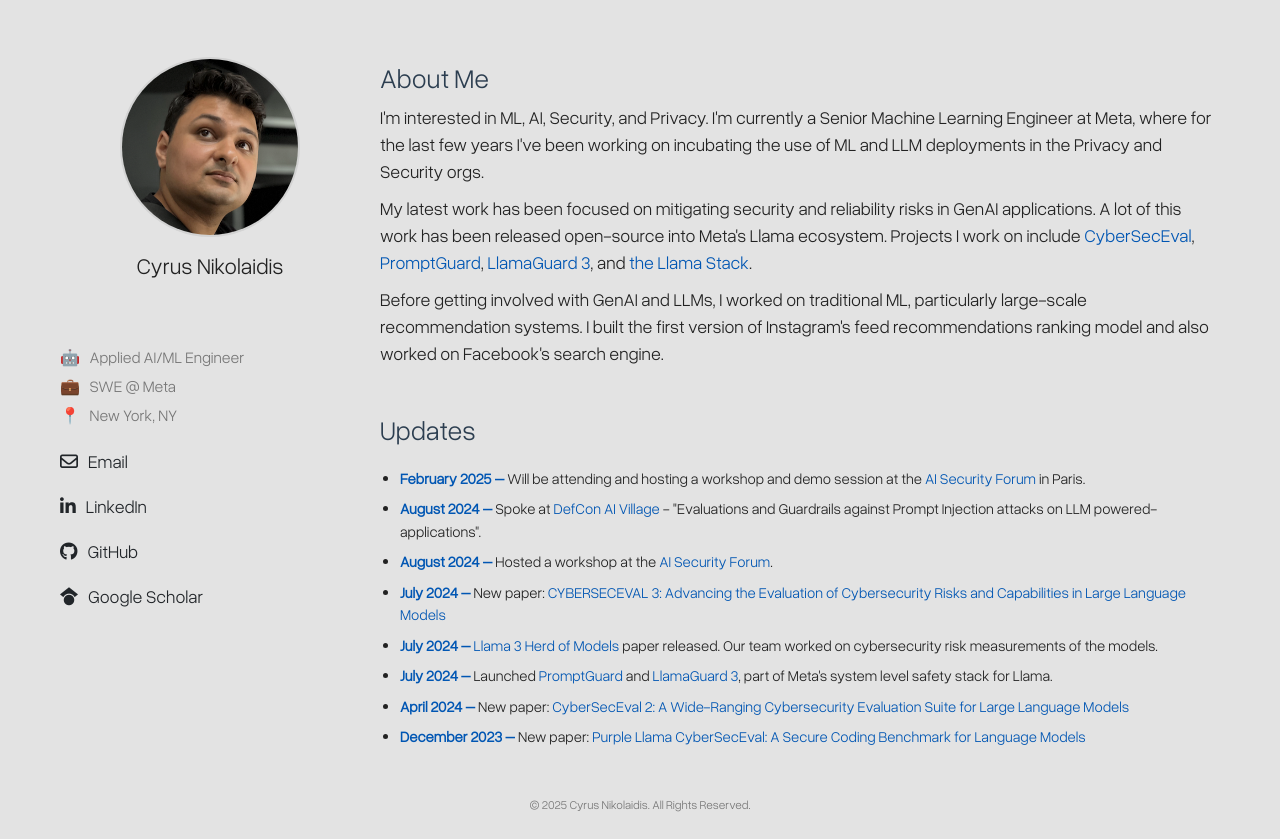
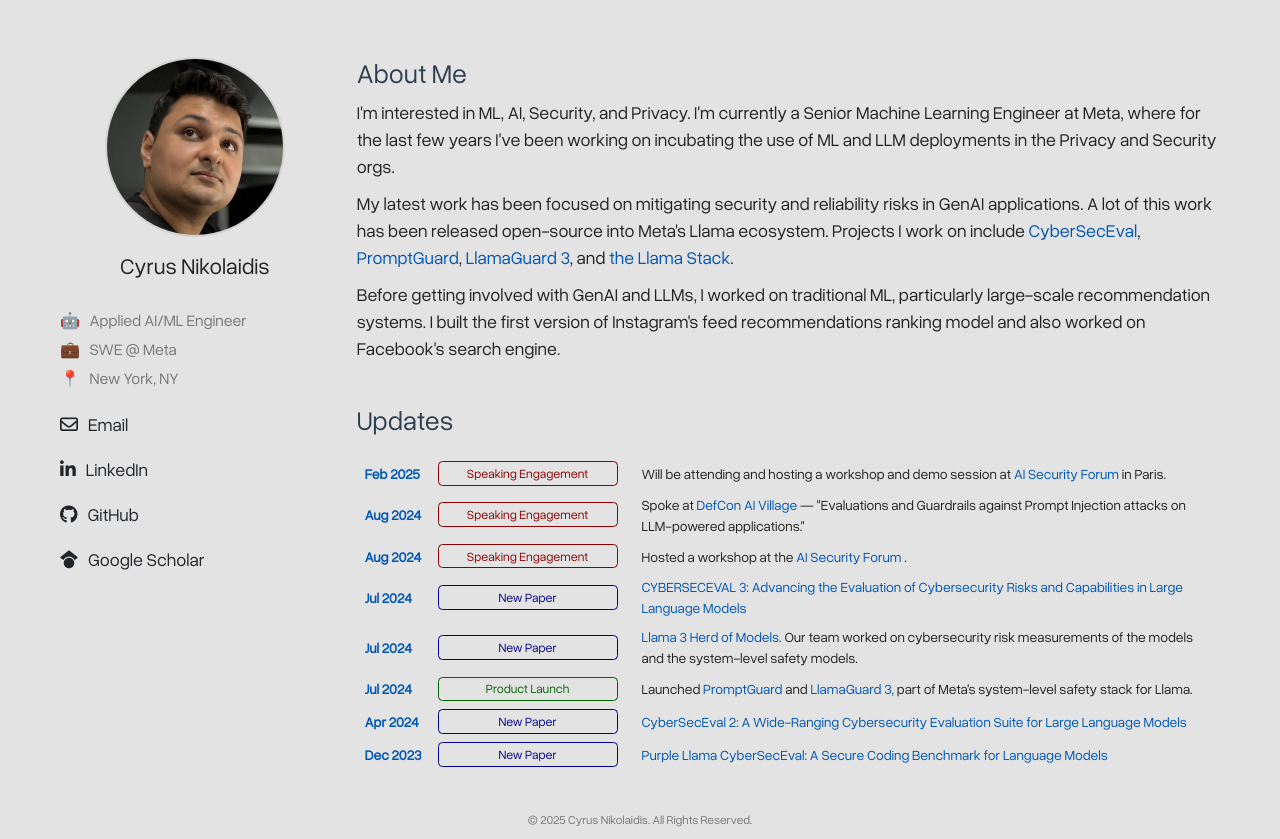
Before and after one commit to cynikolai/cynikolai.github.io, a plain HTML site: page index.html in a window 1280 px wide. Drawn offline with nearby package versions, Linux system fonts and the light colour scheme.

Commit message:
more fixes

```diff
--- a/index.html
+++ b/index.html
@@ -13,10 +13,10 @@
       /* Font face declaration for Overused Grotesk */
       @font-face {
         font-family: "Overused Grotesk";
-        src: url("fonts/OverusedGrotesk-Book.woff2") format("woff2");
+        src: url("fonts/OverusedGrotesk-Roman.woff2") format("woff2");
         font-weight: 400;
         font-style: normal;
-        font-display: swap; /* Ensures text remains visible during font loading */
+        font-display: swap;
       }
 
       html,
@@ -24,7 +24,7 @@
         margin: 0;
         padding: 0;
         height: 100%;
-        font-family: "Overused Grotesk", system-ui, -apple-system, sans-serif; /* Added system fonts as fallback */
+        font-family: "Overused Grotesk", system-ui, -apple-system, sans-serif;
         font-size: 18px;
         background-color: #e3e3e3;
         color: #222;
@@ -35,6 +35,7 @@
         display: flex;
         flex-direction: column;
       }
+
       .main-content {
         flex: 1;
       }
@@ -52,26 +53,25 @@
         padding: 0 60px;
         max-width: 1400px;
       }
-      .d-flex {
-        display: flex;
-        gap: 20px;
+
+      /* Sidebar buffer under last item (Google Scholar) */
+      #sidebar-wrapper .list-group {
+        margin-bottom: 20px;
       }
 
       /* Sidebar */
-      #sidebar-wrapper {
-        width: 300px;
-      }
       #sidebar-wrapper .sidebar-heading img {
         width: 180px;
         height: 180px;
         border: 2px solid lightgrey;
         border-radius: 50%;
       }
+
       #sidebar-wrapper .sidebar-heading h5 {
         margin-top: 15px;
         margin-bottom: 0;
       }
-      /* Slightly more spacing between lines in this paragraph */
+
       p.spaced-lines {
         font-size: 16px;
         color: #777;
@@ -79,7 +79,7 @@
         line-height: 1.8;
       }
 
-      /* Remove background on hover for list-group-item-action */
+      /* Remove background hover for list-group-item-action */
       .list-group-item-action:hover,
       .list-group-item-action:focus {
         background-color: transparent !important;
@@ -95,6 +95,7 @@
         padding-left: 0;
         padding-right: 0;
       }
+
       i.far,
       i.fab,
       i.fa-brands {
@@ -102,47 +103,92 @@
         margin-right: 10px;
       }
 
-      /* Main content */
-      #page-content-wrapper {
-        flex: 1;
+      /* About/Updates styling */
+      .about-section {
+        margin-top: 0;
       }
-      .about-section {
+
+      .updates-section {
         margin-top: 5px;
       }
-      .updates-section {
-        margin-top: 10px;
-      }
+
       h4 {
         margin: 0 0 10px 0;
         color: #2c3e50;
       }
+
       p {
         margin: 0 0 10px 0;
       }
 
-      /* Updates list */
-      .update-list {
-        list-style-type: disc;
-        padding-left: 20px;
-        margin: 0;
-      }
-      .update-list li {
-        margin-bottom: 8px;
-        font-size: 15px;
-      }
-      .update-date {
-        font-weight: 900; /* Updated to match Black weight */
-        color: #0056b3;
+      /* Updates "invisible table" */
+      .updates-table {
+        display: table;
+        width: 100%;
       }
 
+      .update-row {
+        display: table-row;
+      }
+
+      .update-cell {
+        display: table-cell;
+        vertical-align: middle;
+        padding: 4px 8px;
+        font-size: 14px; /* Smaller font for updates */
+      }
+
+      .update-date {
+        font-weight: 900;
+        color: #0056b3;
+        white-space: nowrap;
+      }
+
+      /* Footer */
       footer {
         padding: 10px;
         color: #767676;
         text-align: center;
       }
+
       footer p {
         margin: 0;
         font-size: 12px;
+      }
+
+      /* Outlined badges with fixed width, text centered, smaller font */
+      .badge-outlined {
+        display: inline-flex;
+        align-items: center;
+        justify-content: center;
+        vertical-align: middle;
+        width: 180px; /* Fixed width to fit "Speaking Engagement" comfortably */
+        padding: 0.3em 0.6em;
+        font-size: 0.7rem; /* Slightly smaller font */
+        font-weight: 500;
+        line-height: 1.2;
+        border-radius: 0.25rem;
+        margin-right: 8px;
+        background-color: transparent;
+        border: 1px solid;
+        text-align: center;
+        white-space: nowrap;
+      }
+
+      /* Custom badge colors */
+      .badge-speaking {
+        color: #8b0000; /* Deep red */
+        border-color: #8b0000;
+      }
+
+      .badge-paper {
+        color: #00008b; /* Deep blue */
+        border-color: #00008b;
+      }
+
+      .badge-launch {
+        color: #006400; /* Deep green */
+        border-color: #006400;
       }
     </style>
   </head>
@@ -151,14 +197,14 @@
       <br />
       <div class="main-content">
         <div class="container-fluid">
-          <div class="d-flex">
+          <!-- Use Bootstrap row/columns to allow sidebar to stack on smaller screens -->
+          <div class="row">
             <!-- Sidebar -->
-            <div id="sidebar-wrapper">
+            <div class="col-12 col-md-3" id="sidebar-wrapper">
               <div class="sidebar-heading text-center mb-4">
                 <img src="static/me.png" alt="Cyrus Nikolaidis" />
                 <h5>Cyrus Nikolaidis</h5>
               </div>
-              <br />
               <p class="spaced-lines" style="margin-bottom: 10">
                 🤖 &nbsp; Applied AI/ML Engineer <br />
                 💼 &nbsp; SWE @ Meta <br />
@@ -192,8 +238,8 @@
               </div>
             </div>
 
-            <!-- Page Content -->
-            <div id="page-content-wrapper">
+            <!-- Main Content -->
+            <div class="col-12 col-md-9" id="page-content-wrapper">
               <div class="about-section">
                 <h4 style="margin-bottom: 10px">About Me</h4>
                 <p>
@@ -232,84 +278,146 @@
               <br />
               <div class="updates-section">
                 <h4 style="margin-bottom: 20px">Updates</h4>
-                <ul class="update-list">
-                  <li>
-                    <span class="update-date">February 2025 –</span>
-                    Will be attending and hosting a workshop and demo session at
-                    the
+                <div class="updates-table">
+                  <div class="update-row">
+                    <div class="update-cell update-date">Feb 2025</div>
+                    <div class="update-cell">
+                      <span class="badge-outlined badge-speaking">
+                        Speaking Engagement
+                      </span>
+                    </div>
+                    <div class="update-cell">
+                      Will be attending and hosting a workshop and demo session
+                      at
                       <a
                         href="https://aisecurity.forum/paris-ai-security-forum-25"
                       >
                         AI Security Forum
                       </a>
                       in Paris.
-                  </li>
-                  <li>
-                    <span class="update-date">August 2024 –</span>
+                    </div>
+                  </div>
+
+                  <div class="update-row">
+                    <div class="update-cell update-date">Aug 2024</div>
+                    <div class="update-cell">
+                      <span class="badge-outlined badge-speaking">
+                        Speaking Engagement
+                      </span>
+                    </div>
+                    <div class="update-cell">
                       Spoke at
-                    <a href="https://aivillage.org/">DefCon AI Village</a> -
-                    "Evaluations and Guardrails against Prompt Injection attacks
-                    on LLM powered-applications".
-                  </li>
-                  <li>
-                    <span class="update-date">August 2024 –</span>
+                      <a href="https://aivillage.org/">DefCon AI Village</a>
+                      — "Evaluations and Guardrails against Prompt Injection
+                      attacks on LLM-powered applications."
+                    </div>
+                  </div>
+
+                  <div class="update-row">
+                    <div class="update-cell update-date">Aug 2024</div>
+                    <div class="update-cell">
+                      <span class="badge-outlined badge-speaking">
+                        Speaking Engagement
+                      </span>
+                    </div>
+                    <div class="update-cell">
                       Hosted a workshop at the
                       <a
                         href="https://aisecurity.forum/past-events/ai-security-forum-24"
-                      >AI Security Forum</a
-                    >.
-                  </li>
-                  <li>
-                    <span class="update-date">July 2024 –</span>
-                    New paper:
-                    <a href="https://arxiv.org/abs/2408.01605"
-                      >CYBERSECEVAL 3: Advancing the Evaluation of Cybersecurity
-                      Risks and Capabilities in Large Language Models</a
                       >
-                  </li>
-                  <li>
-                    <span class="update-date">July 2024 –</span>
-                    <a href="https://arxiv.org/abs/2407.21783"
-                      >Llama 3 Herd of Models</a
+                        AI Security Forum
+                      </a>
+                      .
+                    </div>
+                  </div>
+
+                  <div class="update-row">
+                    <div class="update-cell update-date">Jul 2024</div>
+                    <div class="update-cell">
+                      <span class="badge-outlined badge-paper">New Paper</span>
+                    </div>
+                    <div class="update-cell">
+                      <a href="https://arxiv.org/abs/2408.01605">
+                        CYBERSECEVAL 3: Advancing the Evaluation of
+                        Cybersecurity Risks and Capabilities in Large Language
+                        Models
+                      </a>
+                    </div>
+                  </div>
+
+                  <div class="update-row">
+                    <div class="update-cell update-date">Jul 2024</div>
+                    <div class="update-cell">
+                      <span class="badge-outlined badge-paper">New Paper</span>
+                    </div>
+                    <div class="update-cell">
+                      <a href="https://arxiv.org/abs/2407.21783">
+                        Llama 3 Herd of Models.
+                      </a>
+                      Our team worked on cybersecurity risk measurements of the
+                      models and the system-level safety models.
+                    </div>
+                  </div>
+
+                  <div class="update-row">
+                    <div class="update-cell update-date">Jul 2024</div>
+                    <div class="update-cell">
+                      <span class="badge-outlined badge-launch">
+                        Product Launch
+                      </span>
+                    </div>
+                    <div class="update-cell">
+                      Launched
+                      <a
+                        href="https://huggingface.co/meta-llama/Prompt-Guard-86M"
                       >
-                    paper released. Our team worked on cybersecurity risk
-                    measurements of the models.
-                  </li>
-                  <li>
-                    <span class="update-date">July 2024 –</span>
-                    Launched
-                    <a href="https://huggingface.co/meta-llama/Prompt-Guard-86M"
-                      >PromptGuard</a
+                        PromptGuard
+                      </a>
+                      and
+                      <a
+                        href="https://huggingface.co/meta-llama/Llama-Guard-3-8B"
                       >
-                    and
-                    <a href="https://huggingface.co/meta-llama/Llama-Guard-3-8B"
-                      >LlamaGuard 3</a
-                    >, part of Meta's system level safety stack for Llama.
-                  </li>
-                  <li>
-                    <span class="update-date">April 2024 –</span>
-                    New paper:
+                        LlamaGuard 3,
+                      </a>
+                      part of Meta's system-level safety stack for Llama.
+                    </div>
+                  </div>
+
+                  <div class="update-row">
+                    <div class="update-cell update-date">Apr 2024</div>
+                    <div class="update-cell">
+                      <span class="badge-outlined badge-paper">New Paper</span>
+                    </div>
+                    <div class="update-cell">
                       <a href="https://arxiv.org/abs/2404.13161">
                         CyberSecEval 2: A Wide-Ranging Cybersecurity Evaluation
                         Suite for Large Language Models
                       </a>
-                  </li>
-                  <li>
-                    <span class="update-date">December 2023 –</span>
-                    New paper:
+                    </div>
+                  </div>
+
+                  <div class="update-row">
+                    <div class="update-cell update-date">Dec 2023</div>
+                    <div class="update-cell">
+                      <span class="badge-outlined badge-paper">New Paper</span>
+                    </div>
+                    <div class="update-cell">
                       <a href="https://arxiv.org/abs/2312.04724">
                         Purple Llama CyberSecEval: A Secure Coding Benchmark for
                         Language Models
                       </a>
-                  </li>
-                </ul>
                     </div>
                   </div>
                 </div>
               </div>
             </div>
+            <!-- end col -->
+          </div>
+          <!-- end row -->
+        </div>
+      </div>
 
-      <!-- Footer at the bottom -->
+      <!-- Footer -->
       <footer>
         <p>© 2025 Cyrus Nikolaidis. All Rights Reserved.</p>
       </footer>
```
Also changed, not shown: fonts/OverusedGrotesk-Roman.woff2 (added), 1 other file. Lines whose indentation alone changed are shown as unchanged.
